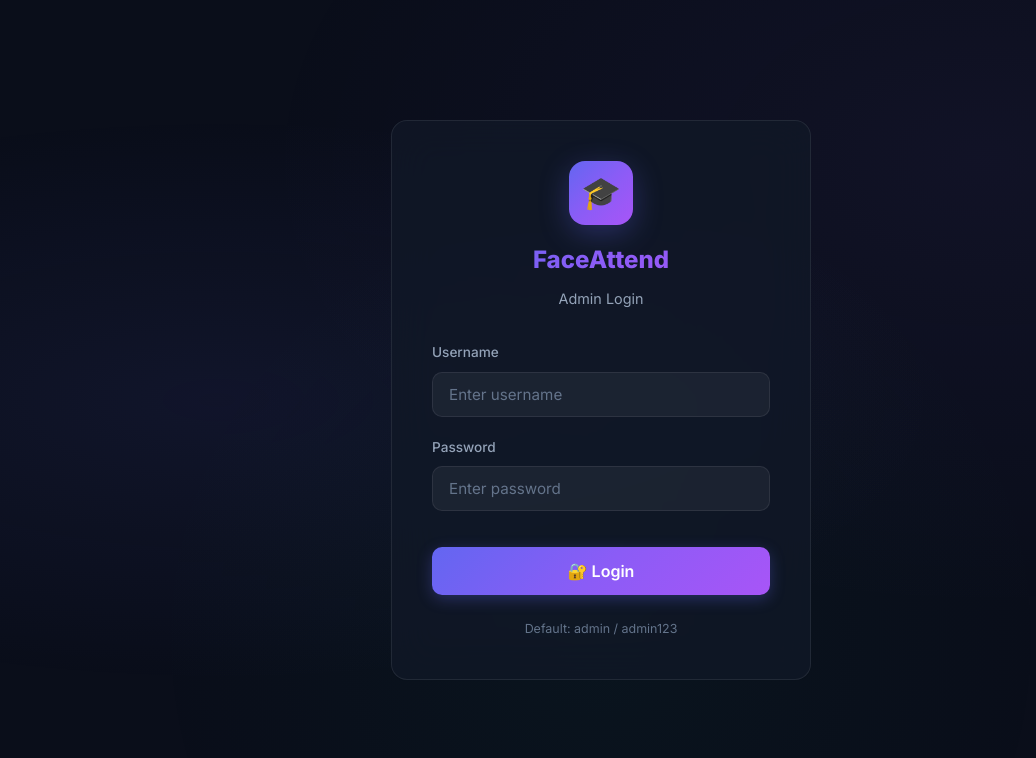
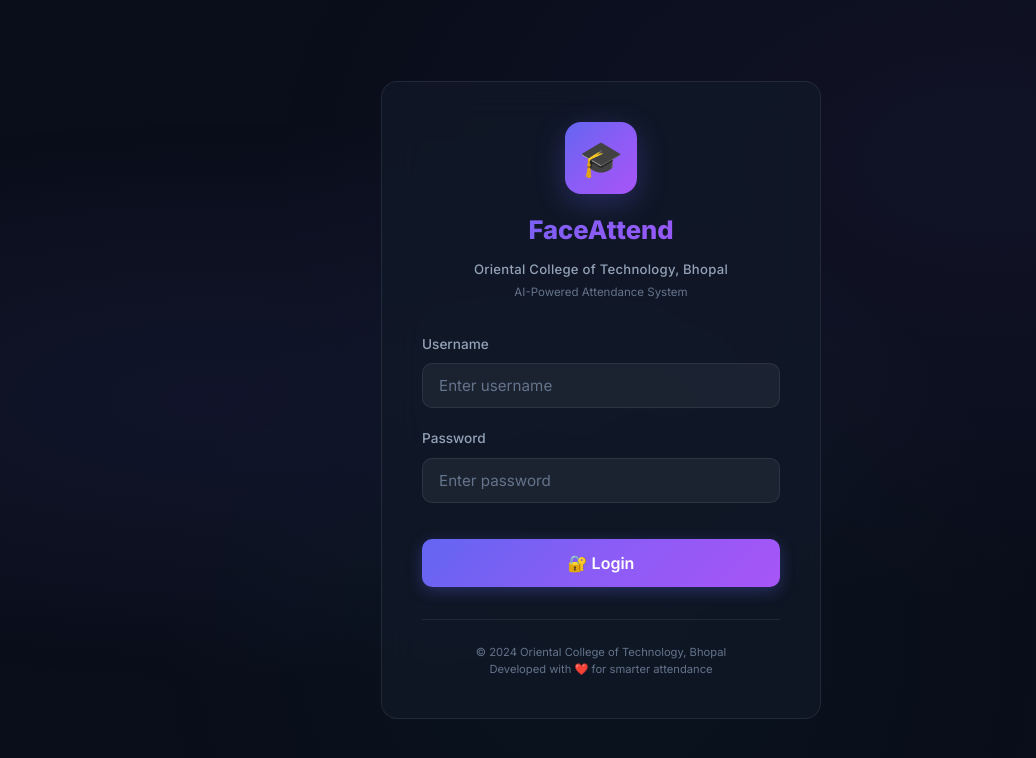
Before and after one commit to ashishpawar00/face-attendance-system, a website: page public/login.html in a window 1280 px wide. Shown: the whole page, without its empty margins (39-1075 px from the left). Drawn offline with Linux system fonts and the light colour scheme.

Commit message:
polish: add OCT Bhopal branding, remove default credentials from login

```diff
--- a/public/login.html
+++ b/public/login.html
@@ -3,9 +3,9 @@
 <head>
   <meta charset="UTF-8">
   <meta name="viewport" content="width=device-width, initial-scale=1.0, maximum-scale=1.0, user-scalable=no">
-  <meta name="description" content="Login to FaceAttend Admin Panel">
+  <meta name="description" content="Login to FaceAttend — Oriental College of Technology, Bhopal">
   <meta name="theme-color" content="#0a0e1a">
-  <title>Login - FaceAttend</title>
+  <title>Login - FaceAttend | OCT Bhopal</title>
   <link rel="stylesheet" href="/css/style.css">
   <style>
     .login-container {
@@ -13,7 +13,7 @@
       min-height: 100vh; padding: 1.5rem; position: relative; z-index: 1;
     }
     .login-card {
-      width: 100%; max-width: 420px;
+      width: 100%; max-width: 440px;
       background: var(--bg-card); backdrop-filter: blur(20px);
       border: 1px solid var(--border-glass); border-radius: var(--radius);
       padding: 2.5rem; animation: fadeInUp 0.6s ease;
@@ -22,23 +22,36 @@
       text-align: center; margin-bottom: 2rem;
     }
     .login-logo .logo-icon {
-      width: 64px; height: 64px; margin: 0 auto 1rem;
+      width: 72px; height: 72px; margin: 0 auto 1rem;
       background: var(--gradient-primary); border-radius: var(--radius);
       display: flex; align-items: center; justify-content: center;
-      font-size: 2rem; box-shadow: 0 8px 30px var(--accent-glow);
+      font-size: 2.2rem; box-shadow: 0 8px 30px var(--accent-glow);
     }
     .login-logo h1 {
-      font-size: 1.5rem; font-weight: 800;
+      font-size: 1.6rem; font-weight: 800;
       background: var(--gradient-primary);
       -webkit-background-clip: text; -webkit-text-fill-color: transparent;
     }
-    .login-logo p { color: var(--text-secondary); font-size: 0.9rem; margin-top: 0.5rem; }
+    .login-logo .college-name {
+      color: var(--text-secondary); font-size: 0.82rem; margin-top: 0.5rem;
+      font-weight: 500; letter-spacing: 0.02em;
+    }
+    .login-logo .college-sub {
+      color: var(--text-muted); font-size: 0.72rem; margin-top: 0.2rem;
+    }
     .login-error {
       display: none; background: var(--danger-glow); color: var(--danger);
       padding: 10px 14px; border-radius: var(--radius-sm); font-size: 0.85rem;
       margin-bottom: 1rem; text-align: center;
     }
     .login-error.visible { display: block; animation: fadeIn 0.3s; }
+    .login-footer {
+      text-align: center; margin-top: 2rem; padding-top: 1.5rem;
+      border-top: 1px solid var(--border-glass);
+    }
+    .login-footer p {
+      color: var(--text-muted); font-size: 0.7rem; line-height: 1.5;
+    }
   </style>
 </head>
 <body>
@@ -47,7 +60,8 @@
       <div class="login-logo">
         <div class="logo-icon">🎓</div>
         <h1>FaceAttend</h1>
-        <p>Admin Login</p>
+        <p class="college-name">Oriental College of Technology, Bhopal</p>
+        <p class="college-sub">AI-Powered Attendance System</p>
       </div>
 
       <div class="login-error" id="loginError"></div>
@@ -66,9 +80,9 @@
         </button>
       </form>
 
-      <p style="text-align:center;margin-top:1.5rem;font-size:0.78rem;color:var(--text-muted);">
-        Default: admin / admin123
-      </p>
+      <div class="login-footer">
+        <p>© 2024 Oriental College of Technology, Bhopal<br>Developed with ❤️ for smarter attendance</p>
+      </div>
     </div>
   </div>
 
@@ -76,7 +90,6 @@
 
   <script src="/js/auth-helper.js"></script>
   <script>
-    // If already logged in, redirect
     if (isLoggedIn()) window.location.href = '/';
 
     document.getElementById('loginForm').addEventListener('submit', async (e) => {
```
Also changed, not shown: public/attendance.html (+4 -1 lines), public/index.html (+4 -1 lines), public/records.html (+4 -1 lines), public/register.html (+4 -1 lines).
